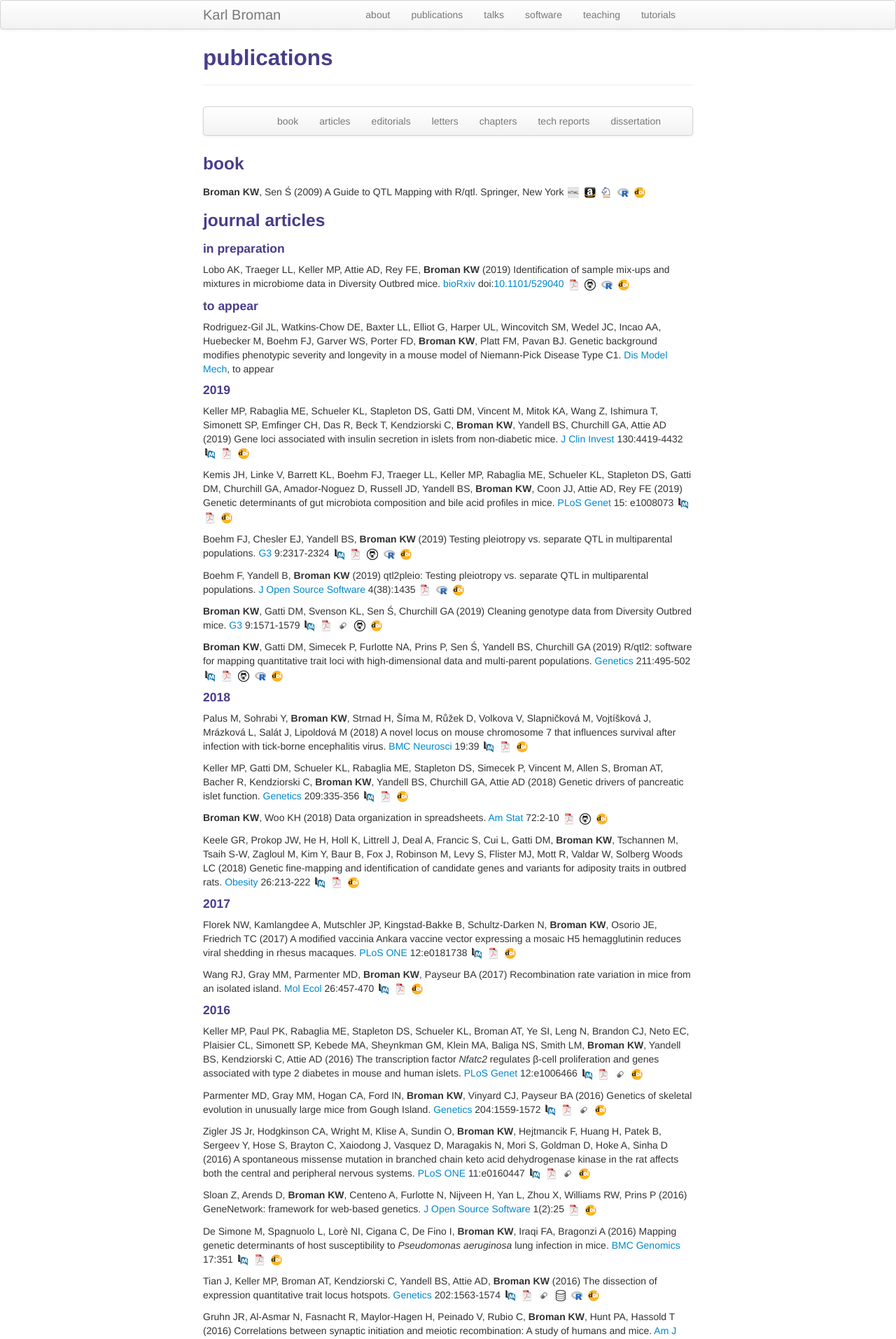
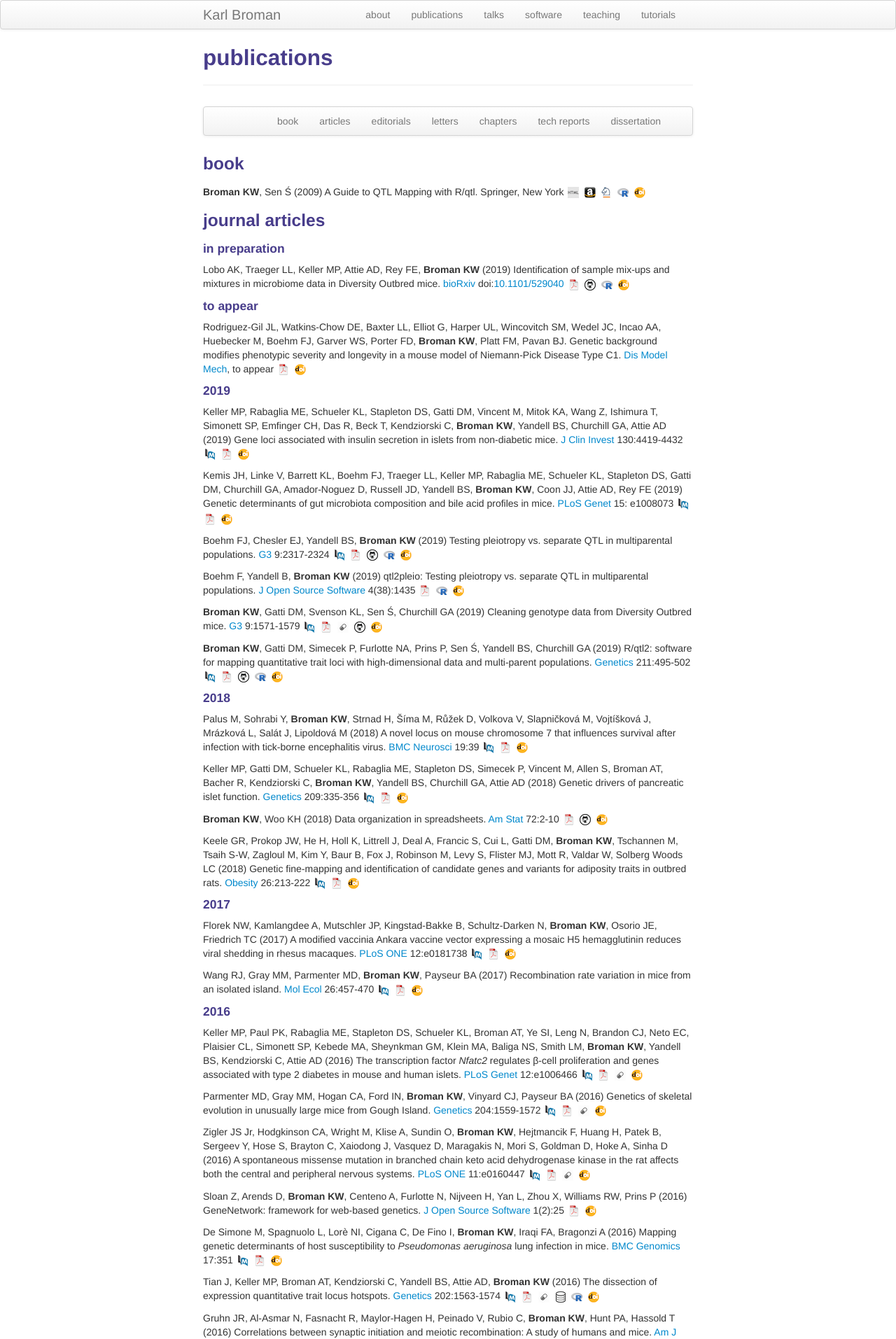
Before and after one commit to kbroman/kbroman.github.io, a Jekyll site: the page built from pages/pubs.md, in a window 1280 px wide. Shown: the top 1913 px of the page at 70% size. Built offline with Jekyll 4.4.1, drawn with Linux system fonts in a browser that asks for light colours.

Commit message:
pages/pubs: link to pdf + doi for Rodriguez-Gil et al

```diff
--- a/pages/pubs.md
+++ b/pages/pubs.md
@@ -50,7 +50,11 @@ Porter FD, **Broman KW**, Platt FM, Pavan BJ. Genetic background
 modifies phenotypic severity and longevity in a mouse model of
 Niemann-Pick Disease Type C1.
 [Dis Model Mech](https://dmm.biologists.org/), to appear
+[![pdf](icons16/pdf-icon.png)](https://dmm.biologists.org/content/dmm/early/2020/01/25/dmm.042614.full.pdf)
+[![doi](icons16/doi-icon.png)](https://doi.org/10.1242/dmm.042614)
 <!-- * 159 * -->
+<!-- https://doi.org/10.1242/dmm.042614) -->
+
 
 #### 2019
 
```
